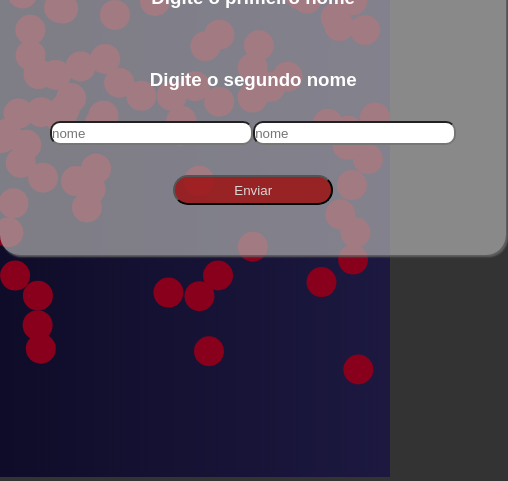
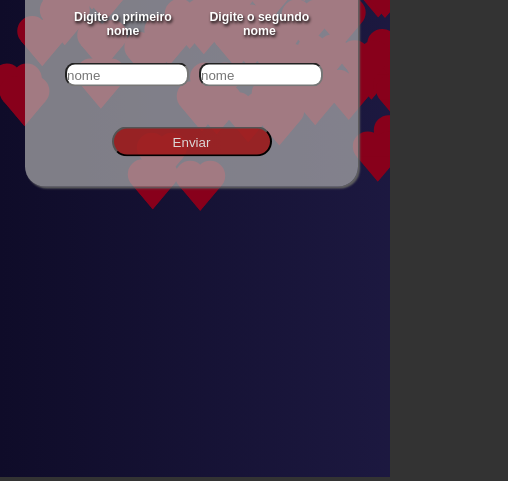
Before and after one commit to Brunonasccimentto/love, a plain HTML site: page index.html in a window 390 px wide. Shown: the part 367-848 px from the top of the page, 508 px wide, since content can reach past the window. Drawn offline with Linux system fonts and the light colour scheme.

Commit message:
Add files via upload

```diff
--- a/index.html
+++ b/index.html
@@ -4,7 +4,7 @@
     <meta charset="UTF-8">
     <meta http-equiv="X-UA-Compatible" content="IE=edge">
     <meta name="viewport" content="width=device-width, initial-scale=1.0">
-    <title>Document</title>
+    <title> calculadora do amor</title>
 
 	<link rel="stylesheet" href="style.css">
 
@@ -17,8 +17,11 @@
 
 		<div class="container">
 			<h1>Calculadora do amor</h1>
-			<h3>Digite o primeiro nome</h3>
-			<h3>Digite o segundo nome</h3>
+
+			<div class="dpns">
+				<h3 id="dpn1">Digite o primeiro nome</h3>
+				<h3 id="dpn2">Digite o segundo nome</h3>
+			</div>
 
 		<div id="inputs">
 			<input id="fname" type="text" placeholder="nome">
--- a/script.js
+++ b/script.js
@@ -85,10 +85,14 @@ var canvasShape = function(block_id, params) {
     //Ading two methods
     Particle.prototype.Draw = function(ctx) {
         ctx.fillStyle = this.Color;
-        if (ballShape == 'circle') {
+        if (ballShape == 'heart') {
             ctx.beginPath();
-            ctx.arc(this.x, this.y, radius_ball, 0, 2 * Math.PI, false);
+            ctx.arc(this.x, this.y, radius_ball, 0, 2 * Math.PI, false)
+            ctx.arc(this.x + 20, this.y, radius_ball, 0, 2 * Math.PI, false);
             ctx.fill();
+            ctx.beginPath()
+            ctx.moveTo(this.x +10, this.y +35), ctx.lineTo(this.x +20 + radius_ball -4, this.y -15  + radius_ball +10), ctx.lineTo(this.x -26 + radius_ball, this.y +30 - radius_ball -5), ctx.closePath(), ctx.fill()
+            ctx.fill()
         } else if (ballShape == 'square') {
             ctx.fillRect(this.x, this.y, radius_ball, radius_ball);
         } else if (ballShape == "triangle") {
@@ -167,9 +171,9 @@ var canvasShape = function(block_id, params) {
 // // Customization
 canvasShape('canvas-shapes', {
   size: 15,  // Change Elements Size
-  speed: 2, // Change Elements Speed
-  number_of_item:600,  // Max Limit Of Iteam 250
-  shape: "circle",  //You Can Change With "circle" , "square" , "triangle", "hexa"
+  speed: 1, // Change Elements Speed
+  number_of_item:250,  // Max Limit Of Iteam 250
+  shape: "heart",  //You Can Change With "circle" , "square" , "triangle", "hexa"
   color: "#88001b",  // Change Elements Color
   // image: "http://petitrocher.camp-atlantique.com/sites/default/files/styles/icone_titre_home_25_25/public/icone_smile_soleil_134.png
 });
--- a/style.css
+++ b/style.css
@@ -95,9 +95,107 @@ img{
 
 @media screen and (max-width: 600px) {
     .container{
-      width: 80%;
+      width: 95%;
+      padding: 50px;
     }
     .content{
       left: 0%;
+      width: 400px;
+    }
+    h3{
+      font-size: 14px;
+      margin: 15px;
+    }
+
+    #inputs{
+      margin: 10px;
+    }
+    #fname{
+      margin-right: 10px;
+    }
+    #sname{
+      margin-left: 10px;
     }
 }
+
+@media screen and (max-width: 480px) {
+    .container{
+      width: 70vw;
+      padding: 30px;
+    }
+    .content{
+      margin: auto;
+      width: 60vw;
+      left: 25px;
+    }
+
+    h1{
+      font-size:26px;
+      margin-bottom:10px;
+      text-shadow: 1px 2px 3px  #000;
+    }
+
+    h3{
+      font-size: 14px;
+
+    }
+    .dpns{
+      display: flex;
+      justify-content: center;
+      align-items: center;
+      text-shadow: 1px 2px 3px  #000;
+    }
+
+    #dpn1{
+     font-size: 12.3px;
+
+    }
+
+    #dpn2{
+      font-size: 12.3px;
+
+    }
+
+    input{
+      height: 20px;
+      width: 120px;
+      border-radius: 10px;
+    }
+
+    #fname{
+      margin-right: 5px;
+    }
+    #sname{
+      margin-left: 5px;
+    }
+
+    .results{
+      margin-top: 20px;
+      display: none;
+      font-size: 14px;
+    }
+    .match{
+      display: flex;
+      align-items: center;
+      justify-content: center;
+      margin-left: 12px;
+    }
+    .spanout{
+      display: flex;
+      justify-content: start;
+      background-color: rgba(0, 0, 0, 0.719);
+      padding: 10px;
+      border-radius: 20px;
+      margin-top: 10px;
+      color: rgb(219, 215, 215);;
+    }
+
+    .resp{
+      margin-left: 10px;
+    }
+
+    img{
+      width: 30px;
+      height: 30px;
+    }
+}
```
